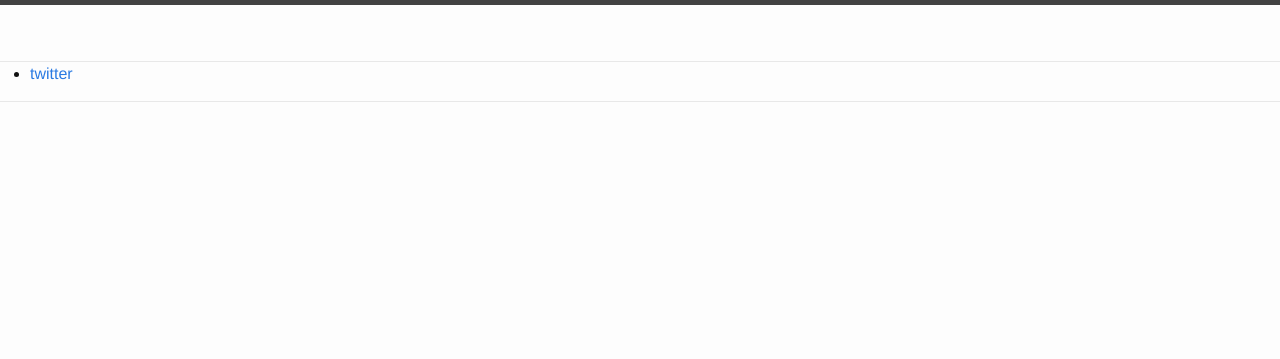
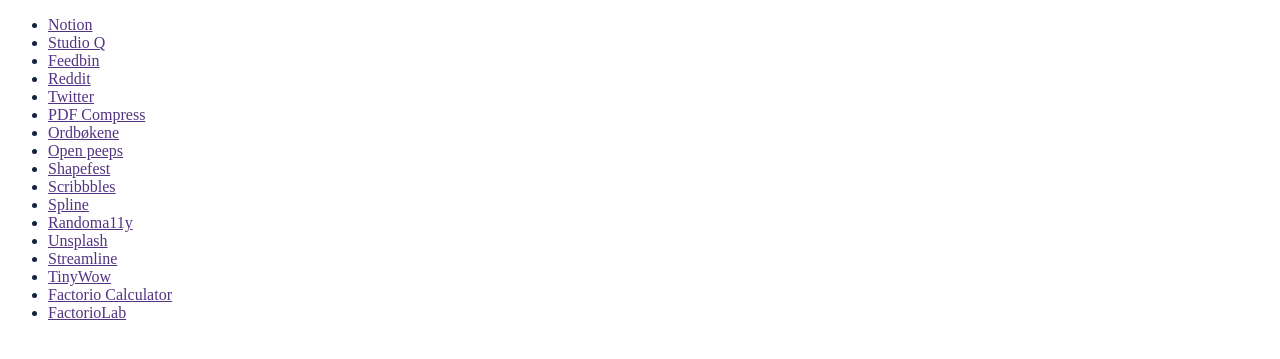
Before and after one commit to mandarinx/thomas-homepage-browser, a Jekyll site: the page built from index.html, in a window 1280 px wide. Shown: the top 359 px of the page. Built offline with Jekyll 4.4.1, drawn with Linux system fonts in a browser that asks for light colours.

Commit message:
more links, and styling

```diff
--- a/_data/links.yml
+++ b/_data/links.yml
@@ -1,2 +1,51 @@
-- name: twitter
-  url: https://twitter.com
+
+- name: Notion
+  url: https://www.notion.so/qvistengames
+
+- name: Studio Q
+  url: https://studio.qvisten.no/
+
+- name: Feedbin
+  url: https://feedbin.com/
+
+- name: Reddit
+  url: https://www.reddit.com/
+
+- name: Twitter
+  url: https://twitter.com/
+
+- name: PDF Compress
+  url: https://docupub.com/pdfcompress/
+
+- name: Ordbøkene
+  url: https://ordbokene.no/
+
+- name: Open peeps
+  url: https://openpeeps.com/
+
+- name: Shapefest
+  url: https://www.shapefest.com/
+
+- name: Scribbbles
+  url: https://www.scribbbles.design/
+
+- name: Spline
+  url: https://spline.design/
+
+- name: Randoma11y
+  url: https://randoma11y.com/
+
+- name: Unsplash
+  url: https://unsplash.com/
+
+- name: Streamline
+  url: https://www.streamlinehq.com/
+
+- name: TinyWow
+  url: https://tinywow.com/
+
+- name: Factorio Calculator
+  url: https://kirkmcdonald.github.io/calc.html
+
+- name: FactorioLab
+  url: https://factoriolab.github.io/list
--- /dev/null
+++ b/css/main.css
@@ -0,0 +1,19 @@
+body {
+  background-color: #16213E;
+  color: white;
+}
+
+a {
+    color: #E94560;
+}
+
+@media (prefers-color-scheme: light) {
+    body {
+      background-color: white;
+      color: #16213E;
+    }
+
+    a {
+        color: #533483;
+    }
+}
--- a/css/main.scss
+++ /dev/null
@@ -1,53 +0,0 @@
----
----
-
-@charset "utf-8";
-
-
-
-// Our variables
-$base-font-family: "Helvetica Neue", Helvetica, Arial, sans-serif;
-$base-font-size:   16px;
-$base-font-weight: 300;
-$small-font-size:  $base-font-size * 0.875;
-$base-line-height: 1.5;
-
-$spacing-unit:     30px;
-
-$text-color:       #111;
-$background-color: #fdfdfd;
-$brand-color:      #2a7ae2;
-
-$grey-color:       #828282;
-$grey-color-light: lighten($grey-color, 40%);
-$grey-color-dark:  darken($grey-color, 25%);
-
-// Width of the content area
-$content-width:    800px;
-
-$on-palm:          600px;
-$on-laptop:        800px;
-
-
-
-// Use media queries like this:
-// @include media-query($on-palm) {
-//     .wrapper {
-//         padding-right: $spacing-unit / 2;
-//         padding-left: $spacing-unit / 2;
-//     }
-// }
-@mixin media-query($device) {
-    @media screen and (max-width: $device) {
-        @content;
-    }
-}
-
-
-
-// Import partials from `sass_dir` (defaults to `_sass`)
-@import
-        "base",
-        "layout",
-        "syntax-highlighting"
-;
```
